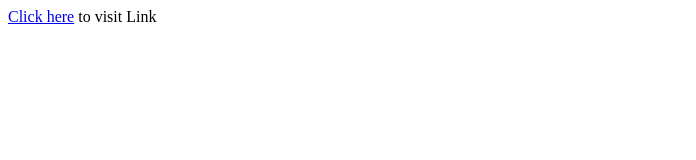
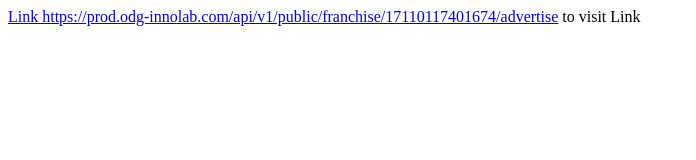
Before and after one commit to thong-dipro/testt, a plain HTML site: page index.html in a window 1280 px wide. Shown: the whole page, without its empty margins (0-696 px from the left). Drawn offline with Linux system fonts and the light colour scheme.

Commit message:
Update index.html

```diff
--- a/index.html
+++ b/index.html
@@ -6,7 +6,7 @@
 </head>
 
 <body>
-    <a href="https://prod.odg-innolab.com/api/v1/public/franchise/17110117401674/advertise">Click here</a> to visit Link
+    <a href="https://prod.odg-innolab.com/api/v1/public/franchise/17110117401674/advertise">Link https://prod.odg-innolab.com/api/v1/public/franchise/17110117401674/advertise</a> to visit Link
 </body>
 
 </html>
```
